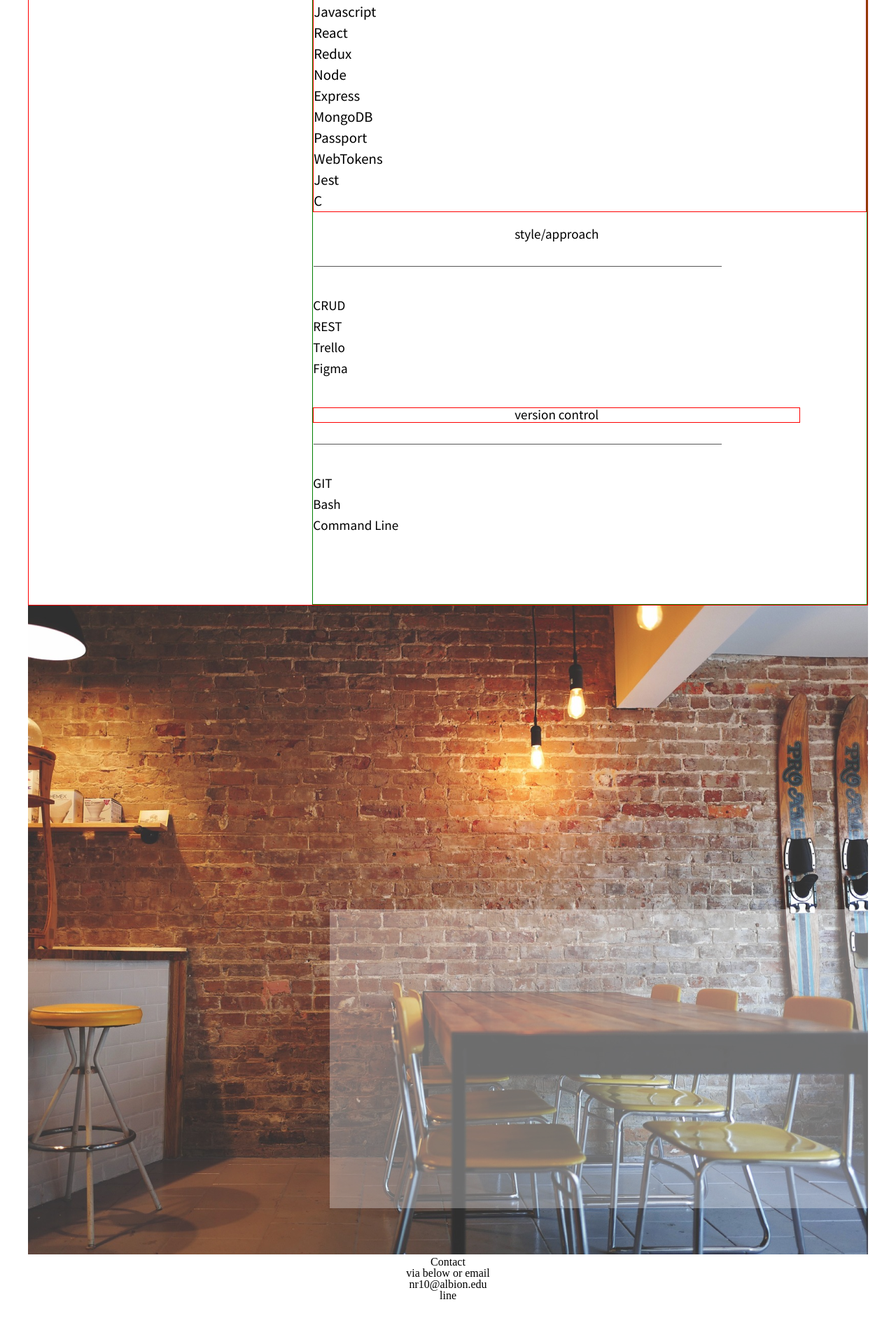
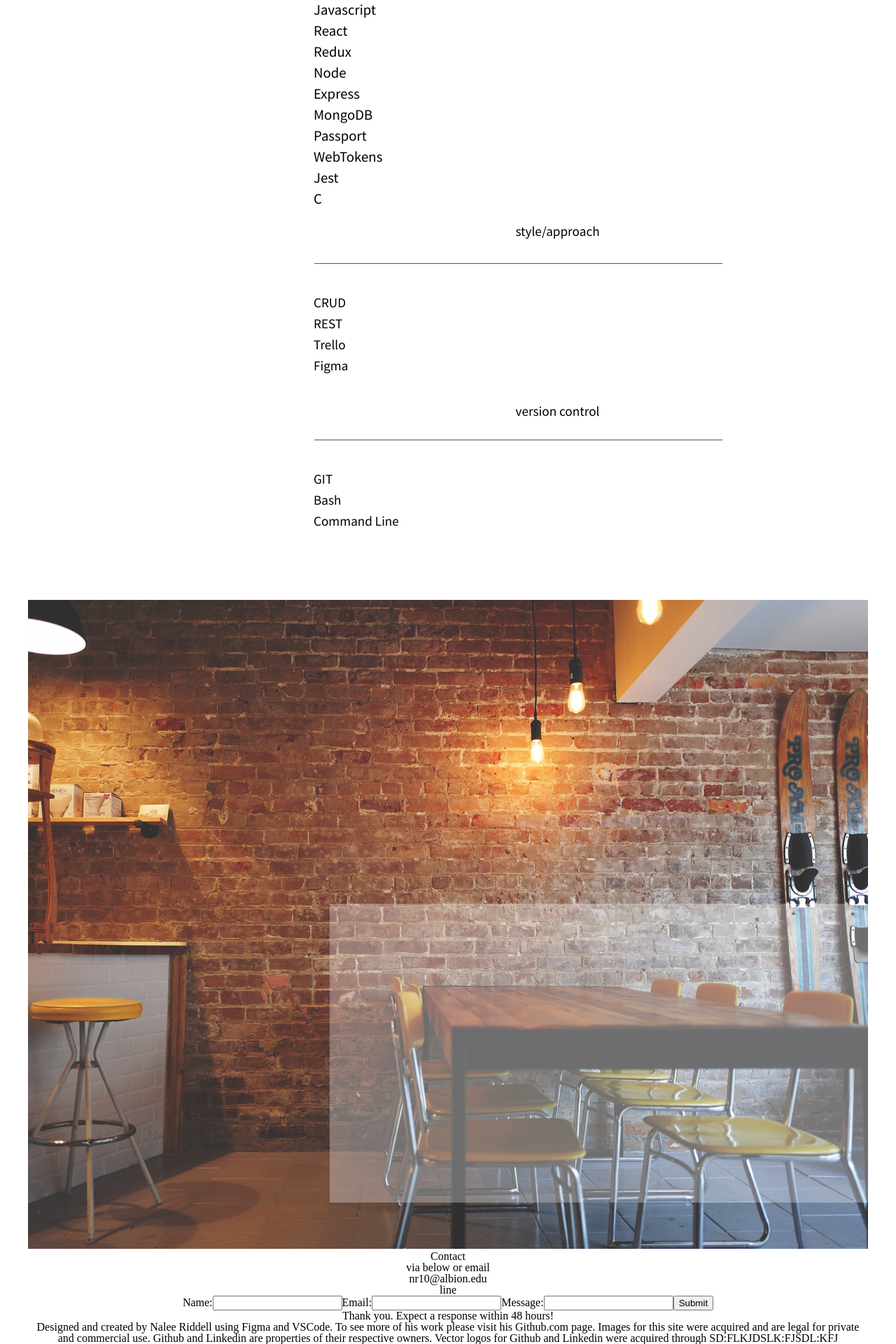
Before and after one commit to odax/Portfolio, a React (Create React App) app: page /main in a window 1280 px wide. Shown: the part 2175-4095 px from the top of the page at 70% size. Before the commit the page ends 4034 px from the top, so only its background shows below. Built offline with nearby package versions, Linux system fonts and the light colour scheme; a web font is replaced by a local one.

Commit message:
started working on contact form

```diff
--- a/src/components/main/MainView.js
+++ b/src/components/main/MainView.js
@@ -148,8 +148,30 @@ export default class MainView extends Component {
             line
             </div>
               <form className = 'form'>
+                <label>
+                  <span>Name:</span>
+                    <input type='text' name='name'/>
+                </label>
+                <label>
+                  <span>Email:</span>
+                  <input type='text' name='email'/>
 
+                </label>
+                <label>
+                  <span>Message:</span>
+                  <input type='text' name='message'/>
+                </label>
+                <button>Submit</button>
               </form>
+              <div className='thankyou'>
+                Thank you. Expect a response within 48 hours!
+              </div>
+              <div className='fineprint'>
+              Designed and created by Nalee Riddell using Figma and VSCode. To see more of his work
+              please visit his Github.com page. Images for this site were acquired and are legal for
+              private and commercial use. Github and Linkedin are properties of their respective owners.
+              Vector logos for Github and Linkedin were acquired through SD:FLKJDSLK:FJSDL:KFJ
+              </div>
           </div>
         </div>
       </div>
--- a/src/components/main/MainView.scss
+++ b/src/components/main/MainView.scss
@@ -245,11 +245,9 @@ html, body, div, span, applet, object, iframe, h1, h2, h3, h4, h5, h6, p, blockq
         .skills {
           display: flex;
           justify-content: flex-end;
-          border: 1px solid red;
           font-family: $source;
           .skills_right{
             width: 66%;
-            border: 1px solid green;
             .skills_header_1{
               margin-top: 25px;
               display: flex;
@@ -273,7 +271,6 @@ html, body, div, span, applet, object, iframe, h1, h2, h3, h4, h5, h6, p, blockq
               display: flex;
             }
             .skills_language_items{
-              border: 1px solid red;
               display: flex;
               text-align: left;
               margin-top: 40px;
@@ -296,7 +293,6 @@ html, body, div, span, applet, object, iframe, h1, h2, h3, h4, h5, h6, p, blockq
               line-height: 30px;
             }
             .skills_header_3{
-              border: 1px solid red;
               margin-top: 41px;
               margin-right: 12%;
               font-size: 1.2rem;
--- a/src/components/main/mainView.css
+++ b/src/components/main/mainView.css
@@ -193,11 +193,9 @@ table {
     .main_container .center_container .skills {
       display: flex;
       justify-content: flex-end;
-      border: 1px solid red;
       font-family: "Source Sans Pro", sans-serif; }
       .main_container .center_container .skills .skills_right {
-        width: 66%;
-        border: 1px solid green; }
+        width: 66%; }
         .main_container .center_container .skills .skills_right .skills_header_1 {
           margin-top: 25px;
           display: flex;
@@ -216,7 +214,6 @@ table {
         .main_container .center_container .skills .skills_right .skills_line {
           display: flex; }
         .main_container .center_container .skills .skills_right .skills_language_items {
-          border: 1px solid red;
           display: flex;
           text-align: left;
           margin-top: 40px;
@@ -236,7 +233,6 @@ table {
           font-size: 1.2rem;
           line-height: 30px; }
         .main_container .center_container .skills .skills_right .skills_header_3 {
-          border: 1px solid red;
           margin-top: 41px;
           margin-right: 12%;
           font-size: 1.2rem;
```
